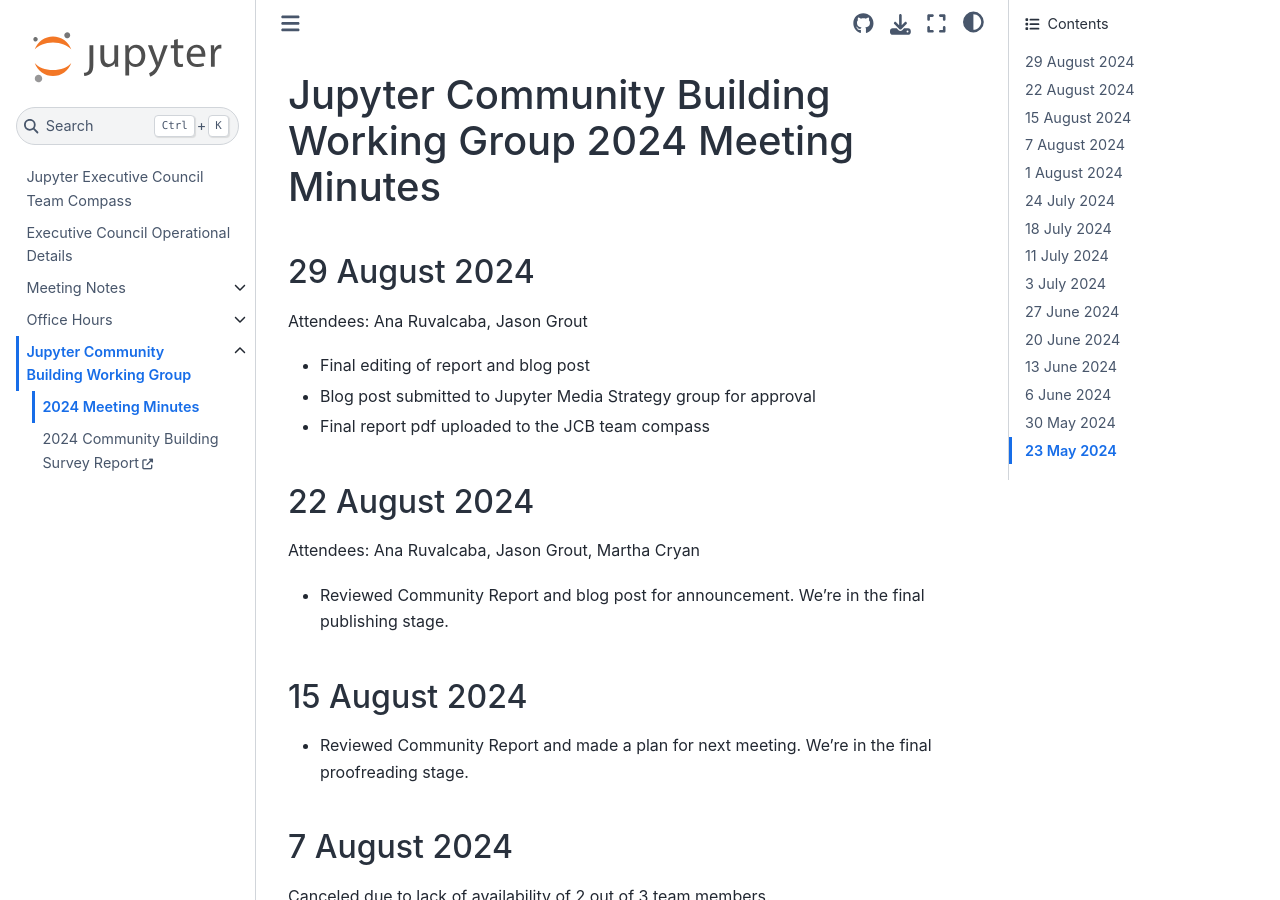
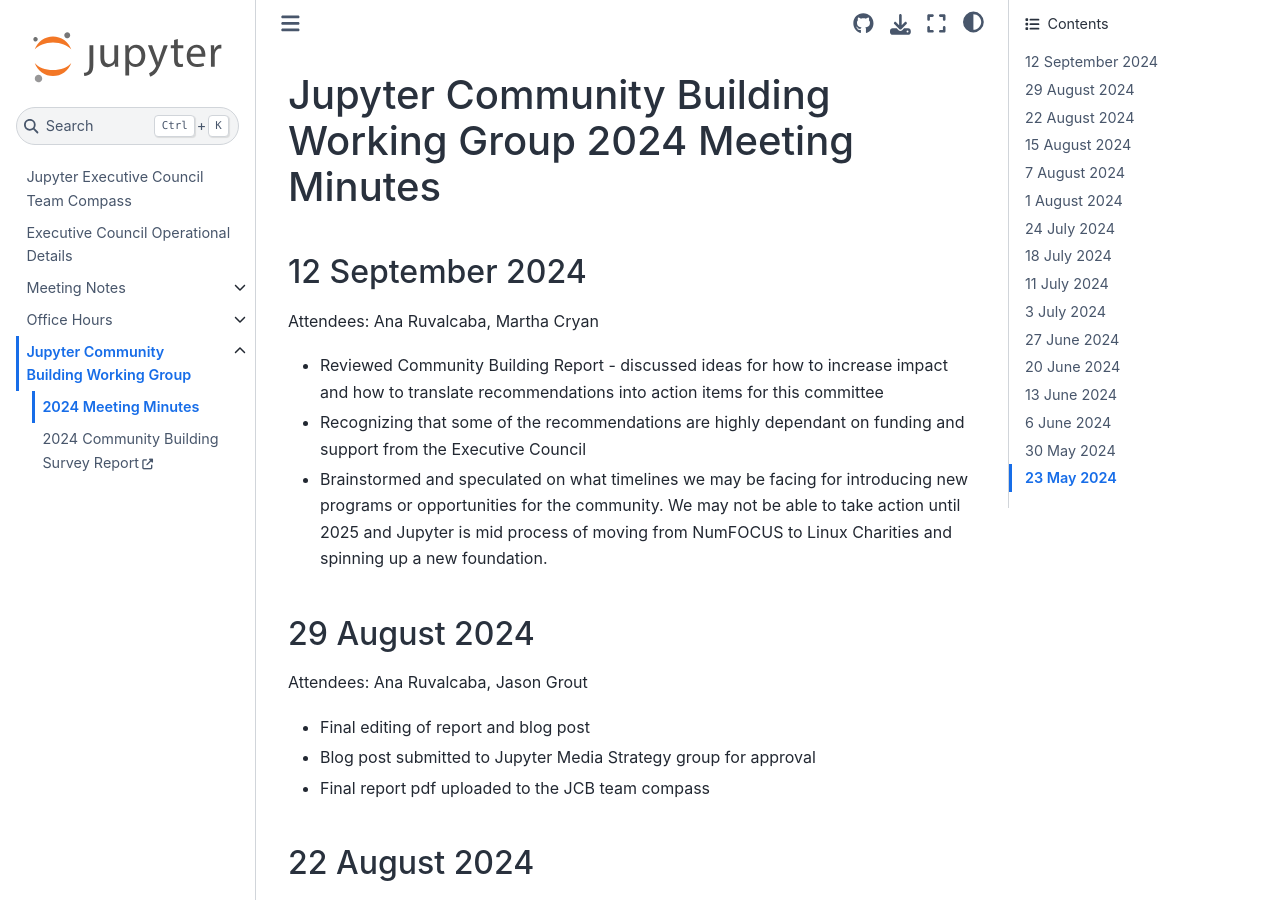
Before and after one commit to jupyter-governance/ec-team-compass, a Sphinx documentation site: the page built from docs/reports/communitybuilding/minutes_2024.md, in a window 1280 px wide and 900 px high. Built offline with Sphinx 7.4.7 and the Sphinx Book theme 1.1.4, drawn with Linux system fonts in a browser that asks for light colours.

Commit message:
Update minutes_2024.md

```diff
--- a/docs/reports/communitybuilding/minutes_2024.md
+++ b/docs/reports/communitybuilding/minutes_2024.md
@@ -1,4 +1,11 @@
 # Jupyter Community Building Working Group 2024 Meeting Minutes
+
+## 12 September 2024
+Attendees: Ana Ruvalcaba, Martha Cryan
+
+* Reviewed Community Building Report - discussed ideas for how to increase impact and how to translate recommendations into action items for this committee
+* Recognizing that some of the recommendations are highly dependant on funding and support from the Executive Council
+* Brainstormed and speculated on what timelines we may be facing for introducing new programs or opportunities for the community. We may not be able to take action until 2025 and Jupyter is mid process of moving from NumFOCUS to Linux Charities and spinning up a new foundation.
 
 ## 29 August 2024
 Attendees: Ana Ruvalcaba, Jason Grout
```
